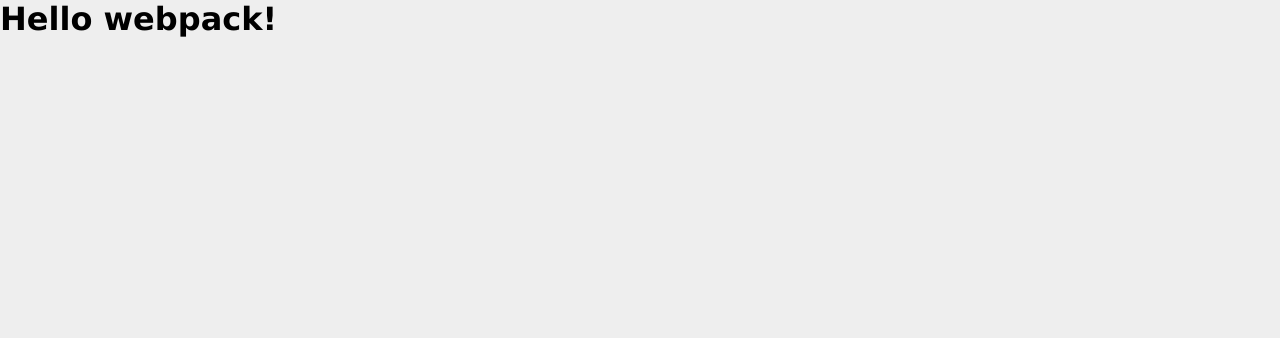
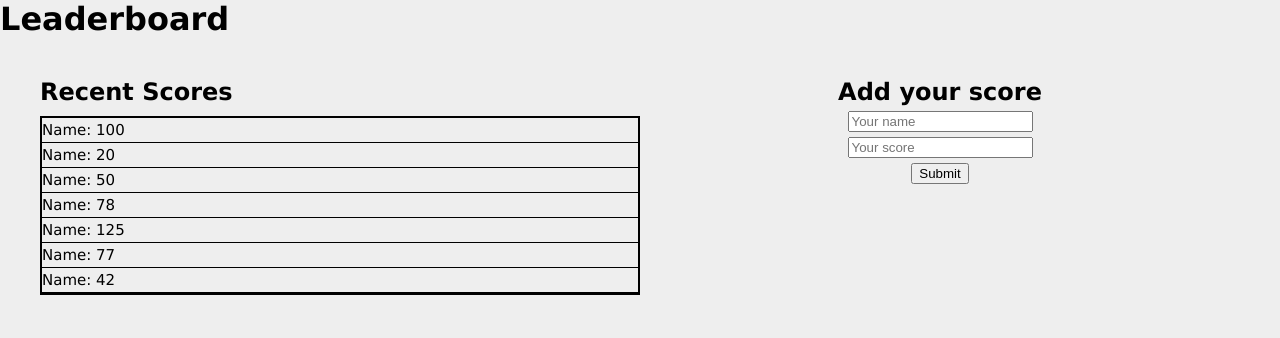
Before and after one commit to AlejandraKeber/Leaderboard, a website built with webpack: page dist/index.html in a window 1280 px wide. Built offline with nearby package versions, Linux system fonts and the light colour scheme.

Commit message:
Update Readme file

```diff
--- a/dist/index.html
+++ b/dist/index.html
@@ -1,11 +1,39 @@
 <!DOCTYPE html>
 <html lang="en">
+
 <head>
     <meta charset="UTF-8">
     <meta name="viewport" content="width=device-width, initial-scale=1.0">
-    <title>Wbpack Exercise</title>
+    <title>Leaderboard</title>
 <script defer src="main.js"></script></head>
+
 <body>
-    <h1>Hello webpack!</h1>
+    <div class="wrapper">
+        <h1>Leaderboard</h1>
+        <div class="container">
+            <div class="score-container">
+                <h2>Recent Scores</h2>
+                <ul class="score-list">
+                    <li class="score">Name: 100</li>
+                    <li class="score">Name: 20</li>
+                    <li class="score">Name: 50</li>
+                    <li class="score">Name: 78</li>
+                    <li class="score">Name: 125</li>
+                    <li class="score">Name: 77</li>
+                    <li class="score">Name: 42</li>
+                </ul>
+            </div>
+            <div class="add-score">
+                <form class="formscore">
+                    <h2>Add your score</h2>
+
+                    <input class="name-input" type="text" placeholder="Your name">
+                    <input class="score-input" type="text" placeholder="Your score">
+                    <button class="score-btn" type="submit">Submit</button>
+                </form>
+            </div>
+        </div>
+    </div>
 </body>
+
 </html>
```
Also changed, not shown: dist/main.js (+5 -49 lines), README.md, 1 other file.
